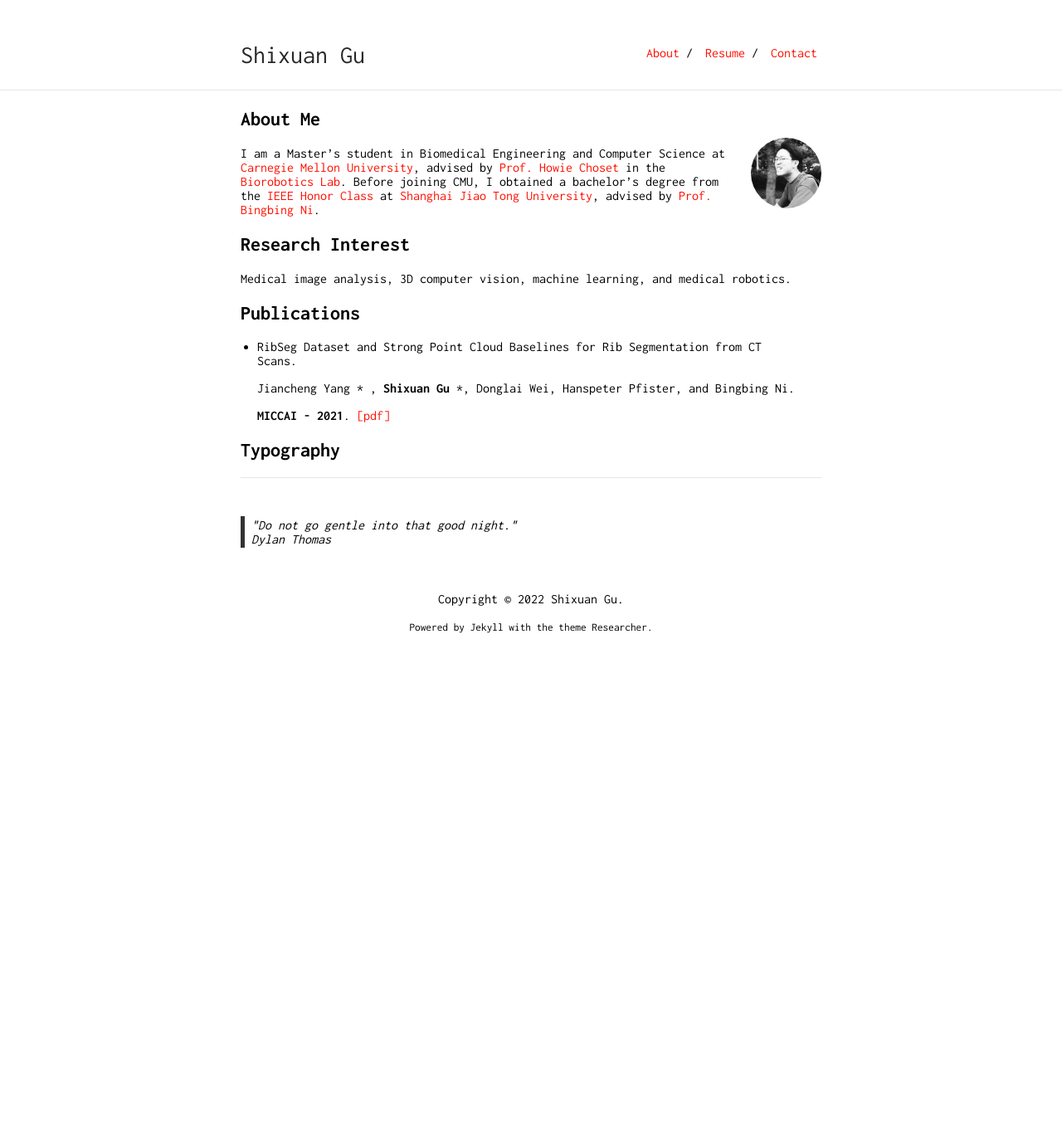
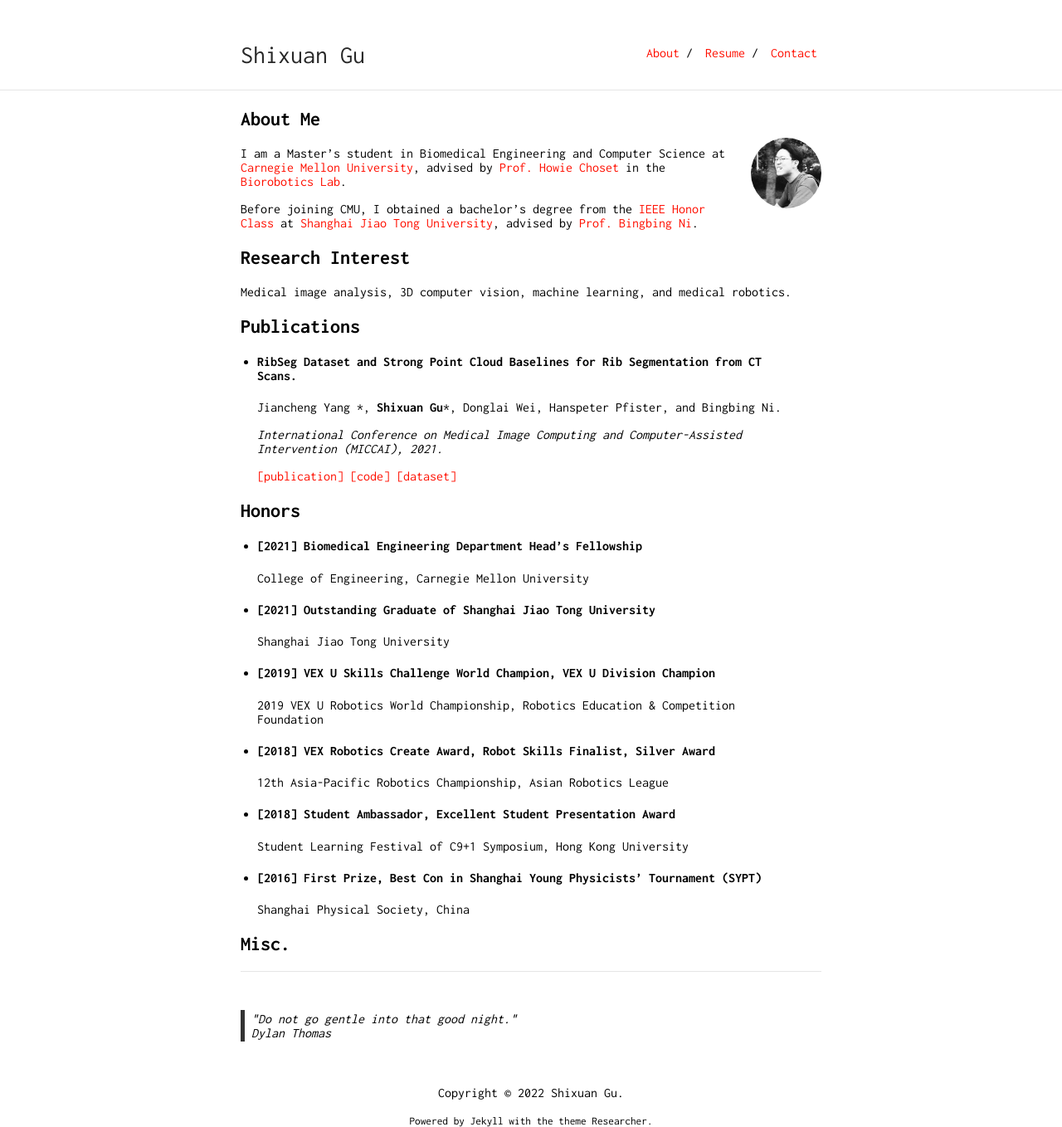
Before and after one commit to ShixuanGu/ShixuanGu.github.io, a Jekyll site: the page built from index.md, in a window 1280 px wide. Shown: the whole page at 83% size. Built offline with Jekyll 4.4.1, drawn with Linux system fonts in a browser that asks for light colours; our own code applies the rules of GitHub Pages for plain Markdown files; before the commit the page ends 900 px from its top, so only the background shows below that.

Commit message:
add misc

```diff
--- a/index.md
+++ b/index.md
@@ -8,7 +8,9 @@ layout: default
 
 
 
-I am a Master's student in Biomedical Engineering and Computer Science at [Carnegie Mellon University](https://www.cmu.edu/), advised by [Prof. Howie Choset](https://www.ri.cmu.edu/ri-faculty/howie-choset/) in the [Biorobotics Lab](https://www.ri.cmu.edu/robotics-groups/biorobotics/). Before joining CMU, I obtained a bachelor’s degree from the [IEEE Honor Class](https://english.seiee.sjtu.edu.cn/english/info/8338.htm) at [Shanghai Jiao Tong University](https://en.sjtu.edu.cn/), advised by [Prof. Bingbing Ni](https://scholar.google.com/citations?user=eUbmKwYAAAAJ).
+I am a Master's student in Biomedical Engineering and Computer Science at [Carnegie Mellon University](https://www.cmu.edu/), advised by [Prof. Howie Choset](https://www.ri.cmu.edu/ri-faculty/howie-choset/) in the [Biorobotics Lab](https://www.ri.cmu.edu/robotics-groups/biorobotics/).
+
+Before joining CMU, I obtained a bachelor’s degree from the [IEEE Honor Class](https://english.seiee.sjtu.edu.cn/english/info/8338.htm) at [Shanghai Jiao Tong University](https://en.sjtu.edu.cn/), advised by [Prof. Bingbing Ni](https://scholar.google.com/citations?user=eUbmKwYAAAAJ).
 
 ## Research Interest
 
@@ -16,12 +18,38 @@ Medical image analysis, 3D computer vision, machine learning, and medical roboti
 
 ## Publications
 
-- RibSeg Dataset and Strong Point Cloud Baselines for Rib Segmentation from CT Scans.
+- #### RibSeg Dataset and Strong Point Cloud Baselines for Rib Segmentation from CT Scans.
 
-  Jiancheng Yang * , **Shixuan Gu** *, Donglai Wei, Hanspeter Pfister, and Bingbing Ni.
+  Jiancheng Yang *, **Shixuan Gu**\*, Donglai Wei, Hanspeter Pfister, and Bingbing Ni.
 
-  **MICCAI - 2021**. [[pdf]](https://link.springer.com/chapter/10.1007/978-3-030-87193-2_58)
+  *International Conference on Medical Image Computing and Computer-Assisted Intervention (MICCAI), 2021.*
 
+  [[publication]](https://link.springer.com/chapter/10.1007/978-3-030-87193-2_58) [[code]](https://github.com/M3DV/RibSeg) [[dataset]](https://zenodo.org/record/5336592)
 
+## Honors
 
-## Typography
+- #### **[2021] Biomedical Engineering Department Head’s Fellowship**
+
+  College of Engineering, Carnegie Mellon University
+
+- #### [2021] Outstanding Graduate of Shanghai Jiao Tong University
+
+  Shanghai Jiao Tong University
+
+- #### [2019] VEX U Skills Challenge World Champion, VEX U Division Champion
+
+  2019 VEX U Robotics World Championship, Robotics Education & Competition Foundation
+
+- #### [2018] VEX Robotics Create Award, Robot Skills Finalist, Silver Award
+
+  12th Asia-Pacific Robotics Championship, Asian Robotics League
+
+- #### [2018] Student Ambassador, Excellent Student Presentation Award
+
+  Student Learning Festival of C9+1 Symposium, Hong Kong University
+
+- #### [2016] First Prize, Best Con in Shanghai Young Physicists' Tournament (SYPT)
+
+  Shanghai Physical Society, China
+
+## Misc.
```
